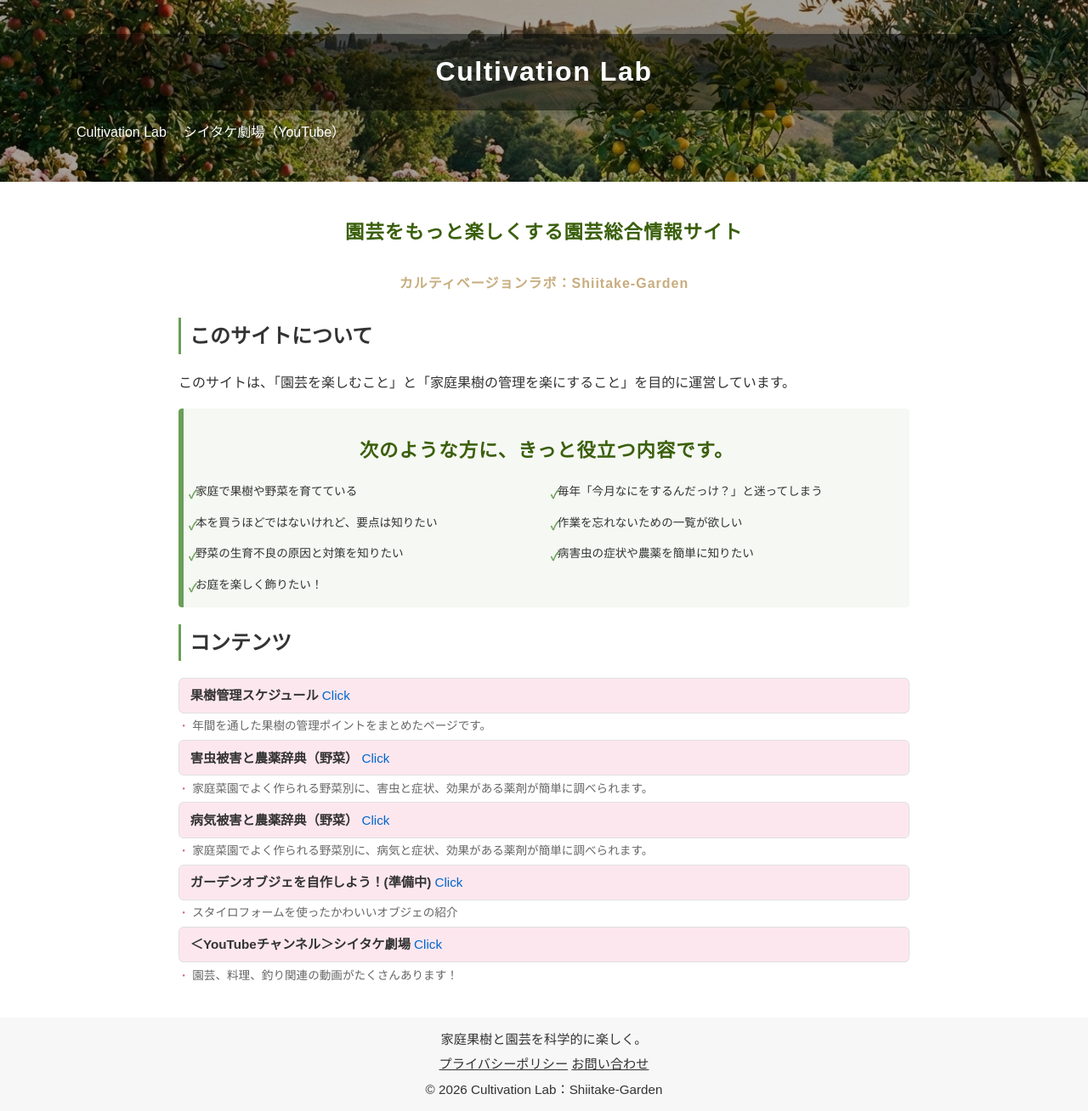
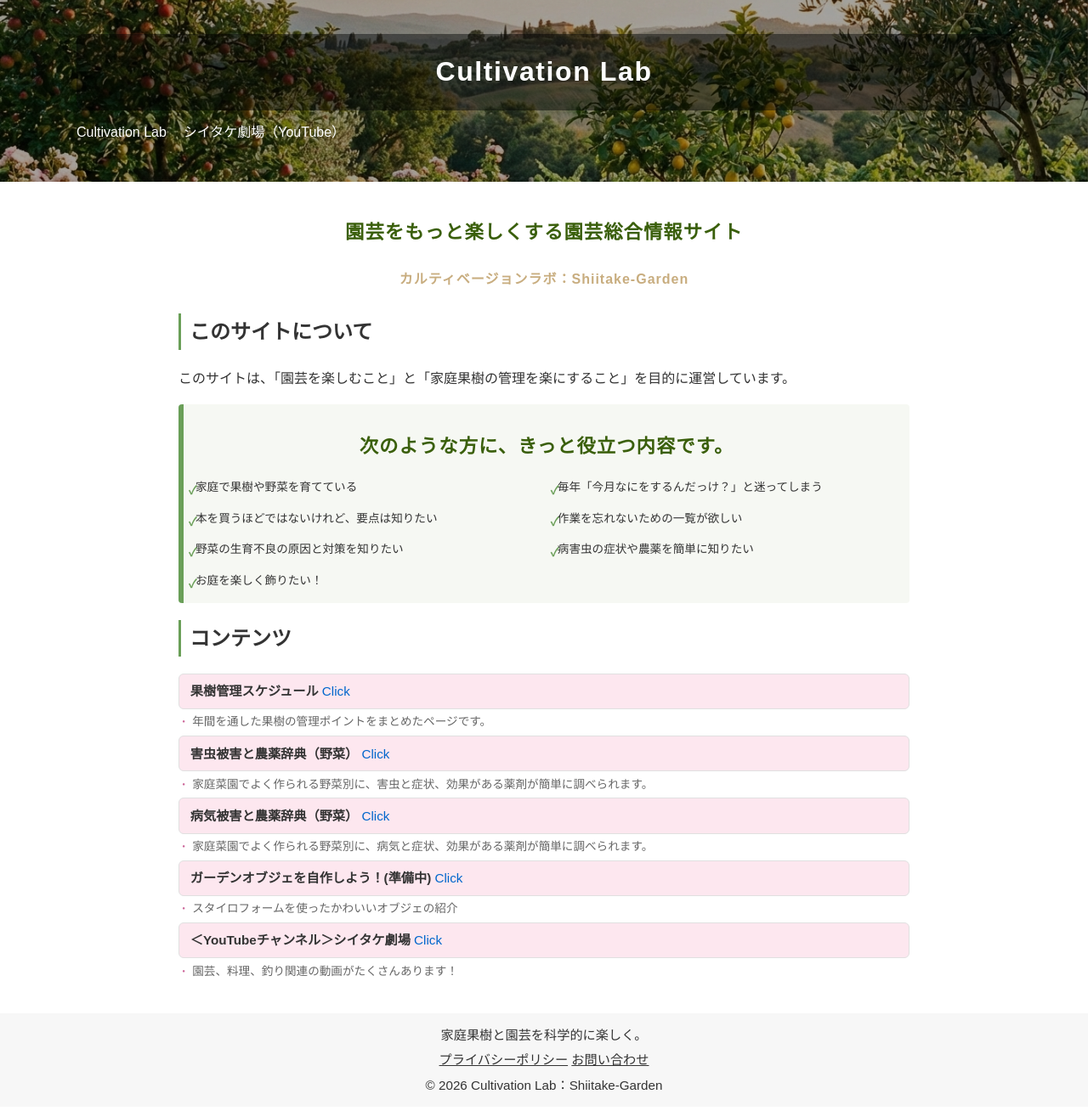
Before and after one commit to shiitake-garden/shiitake-garden.github.io, a Jekyll site: the page built from index.html, in a window 1280 px wide. Shown: the whole page at 85% size. Built offline with Jekyll 4.4.1, drawn with Linux system fonts in a browser that asks for light colours.

Commit message:
Update site.css

```diff
--- a/assets/css/site.css
+++ b/assets/css/site.css
@@ -59,7 +59,7 @@ h1 {
   font-weight: 700;
   color: #3a5f0b; /* 落ち着いた緑 */
   text-align: center;
-  margin: 20px 0 25px;
+  margin: 20px 0 20px;
   letter-spacing: 1px;
 }
 h4 {
@@ -82,7 +82,7 @@ h3 {
   display: grid;
   grid-template-columns: repeat(2, 1fr); /* 2列 */
   gap: 0.2rem 0.6rem; /* 行間・列間の調整 */
-  padding-left: 0; /* 左の余白を消す（任意） */
+  padding-left: 5; /* 左の余白を消す（任意） */
   list-style-position: inside; /* ●を内側に */
   font-size: 0.85rem; /* 文字を小さく */
 }
```
